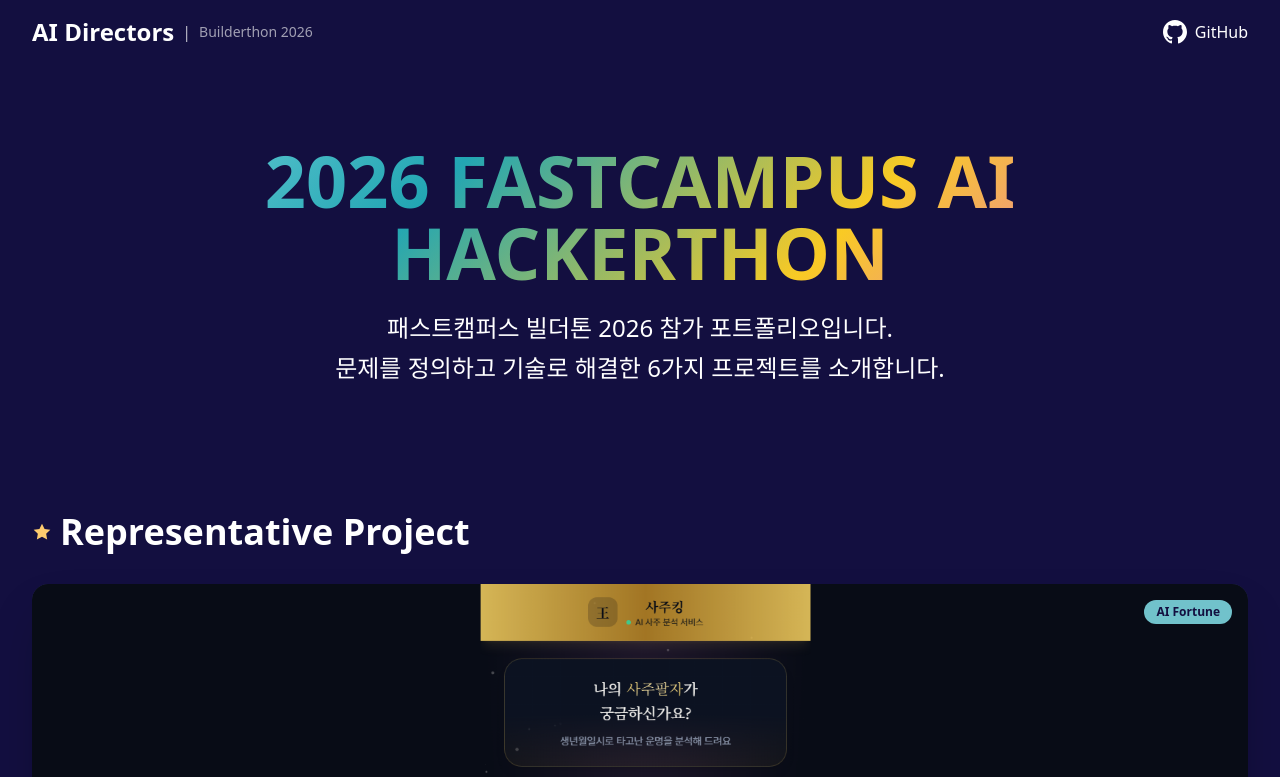
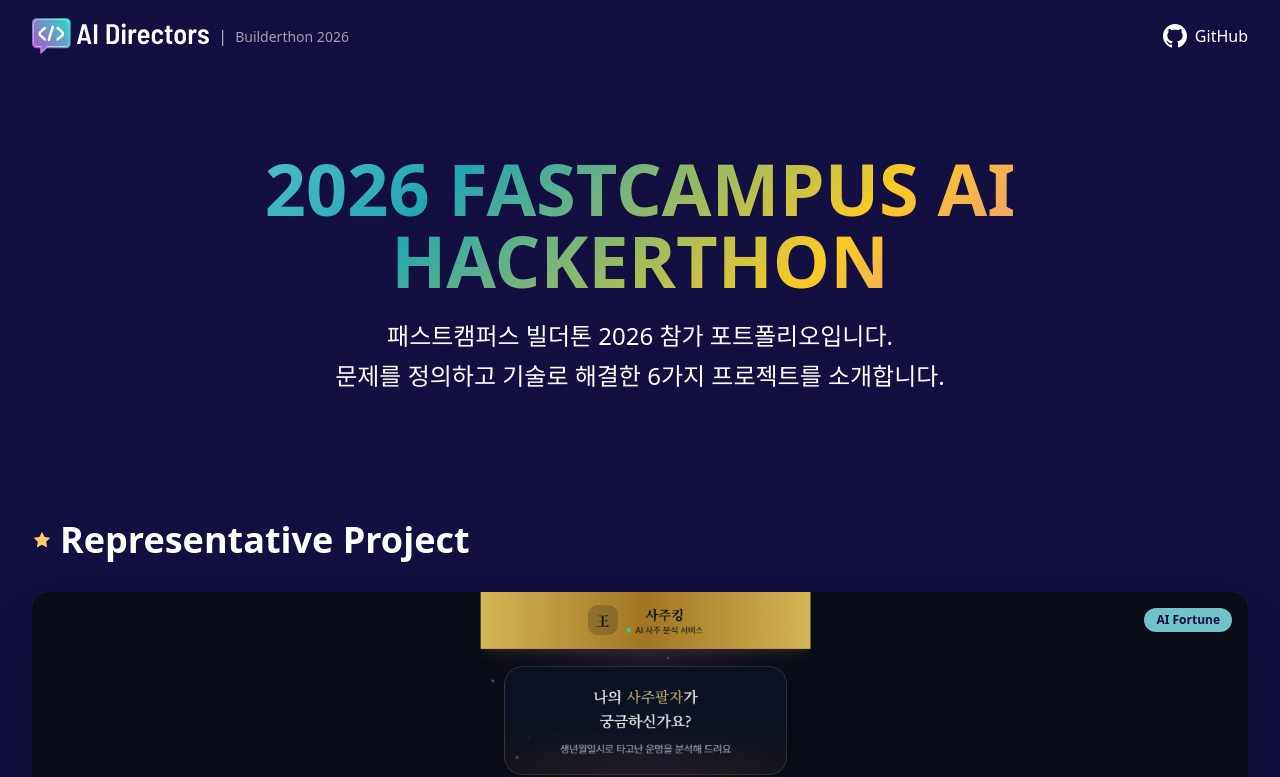
Before and after one commit to Jwoo-P/fast_builderthon, a React (Vite) app: page / in a window 1280 px wide. Shown: the top 777 px of the page. Built offline with nearby package versions, Linux system fonts and the light colour scheme.

Commit message:
헤더 로고 개선: SVG 로고 적용 및 크기 조정, 패딩 추가

```diff
--- a/src/App.tsx
+++ b/src/App.tsx
@@ -35,9 +35,13 @@
         <div className="max-w-7xl mx-auto flex items-center justify-between">
           {/* 로고 */}
           <div className="flex items-center gap-2">
-            <span className="text-white text-xl md:text-2xl font-bold">AI Directors</span>
+            <img
+              src="/logo.svg"
+              alt="AI Directors"
+              className="h-[30.24px] md:h-[40.32px] w-auto pb-[2px]"
+            />
             <span className="text-white text-sm md:text-base font-light opacity-70">|</span>
-            <span className="text-white text-xs md:text-sm font-light opacity-60">Builderthon 2026</span>
+            <span className="text-white text-xs md:text-sm font-light opacity-60 pt-[2px]">Builderthon 2026</span>
           </div>
           {/* 깃허브 링크 */}
           <a
```
Also changed, not shown: public/logo.png (added), public/logo.svg (added).
